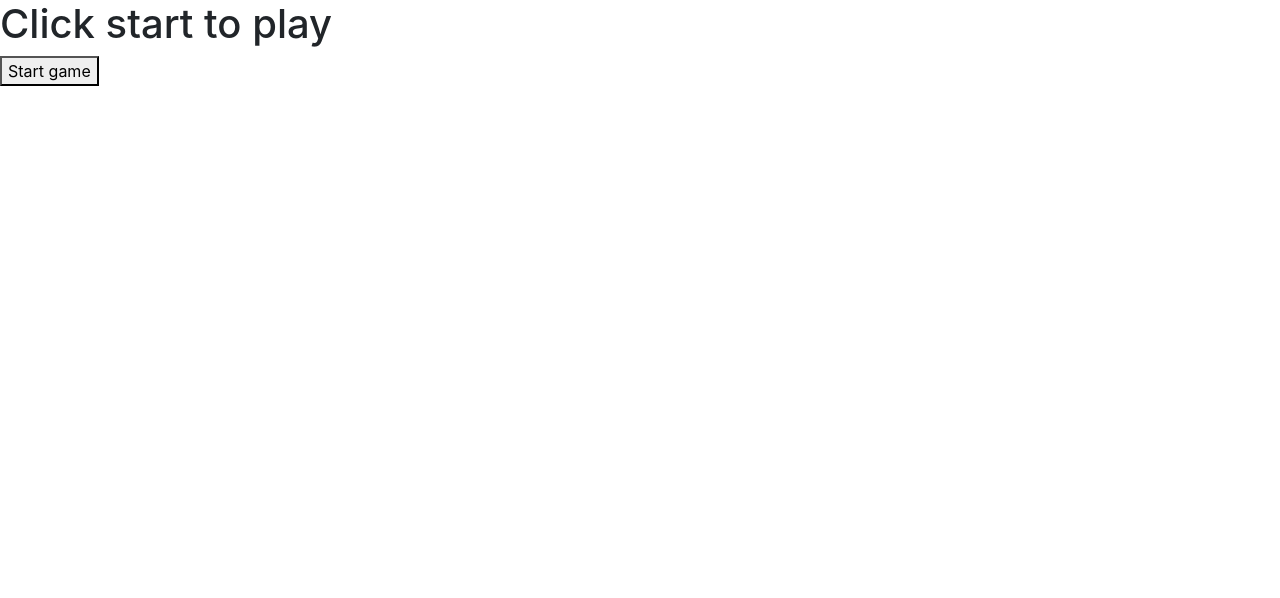
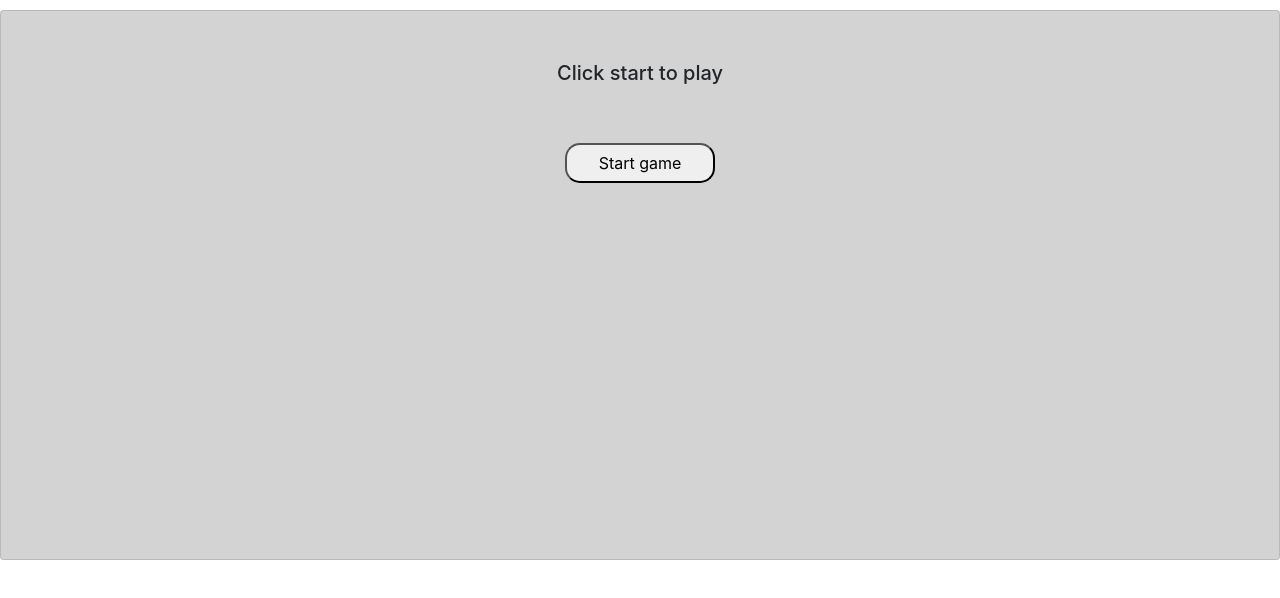
Before and after one commit to rozyael/yael-quiz, an Angular app in the folder yaelGame/: page / in a window 1280 px wide. Shown: the top 598 px of the page. Built offline with nearby package versions, Linux system fonts and the light colour scheme.

Commit message:
improve strat

```diff
--- a/yaelGame/src/app/components/game/game.component.css
+++ b/yaelGame/src/app/components/game/game.component.css
@@ -9,4 +9,18 @@
     width: 100%;
     height: 550px;
     background-color: lightgray;
+    margin-top: 10px;
   }
+  .actionButton {
+    margin-left: auto;
+    margin-right: auto;
+    width: 150px;
+    height: 40px;
+    margin-top: 50px;
+    margin-bottom: 50px;
+    border-radius: 15px;
+  }
+  h5{
+    margin-top: 50px;
+    text-align: center;
+  }
--- a/yaelGame/src/app/components/game/game.component.html
+++ b/yaelGame/src/app/components/game/game.component.html
@@ -1,7 +1,7 @@
-<div *ngIf="!state">
-    <h1 *ngIf="score">Congratulations! your score is {{score}}</h1>
-    <h1>Click start to play</h1>
-    <button (click)="StartGame()">Start game</button>
+<div *ngIf="!state" class="card">
+    <h5 *ngIf="score">Congratulations! your score is {{score}}</h5>
+    <h5>Click start to play</h5>
+    <button class="actionButton" (click)="StartGame()">Start game</button>
 </div>
 <div *ngIf="state" class="card">
     <app-page [pageInfo]="pages[pageIndex]" [pageIndex]="pageIndex" (onNext) = "nextPage($event)"></app-page>
```
